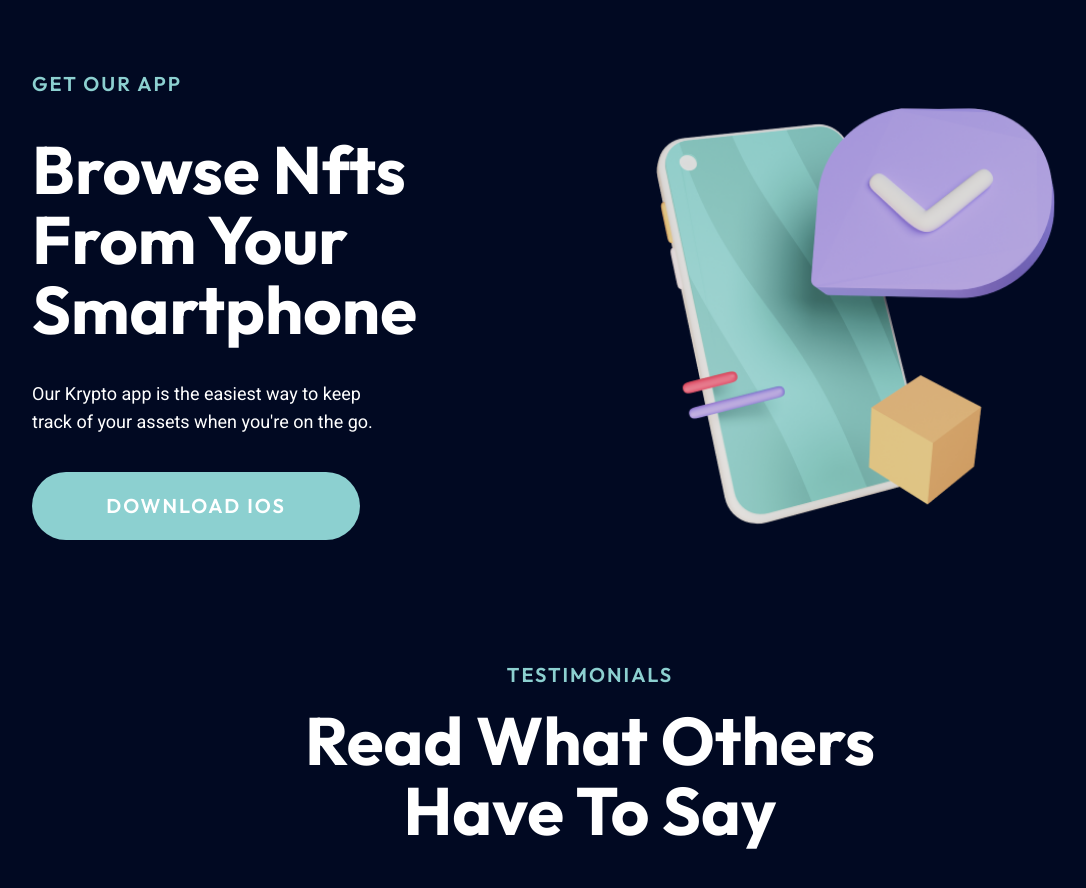
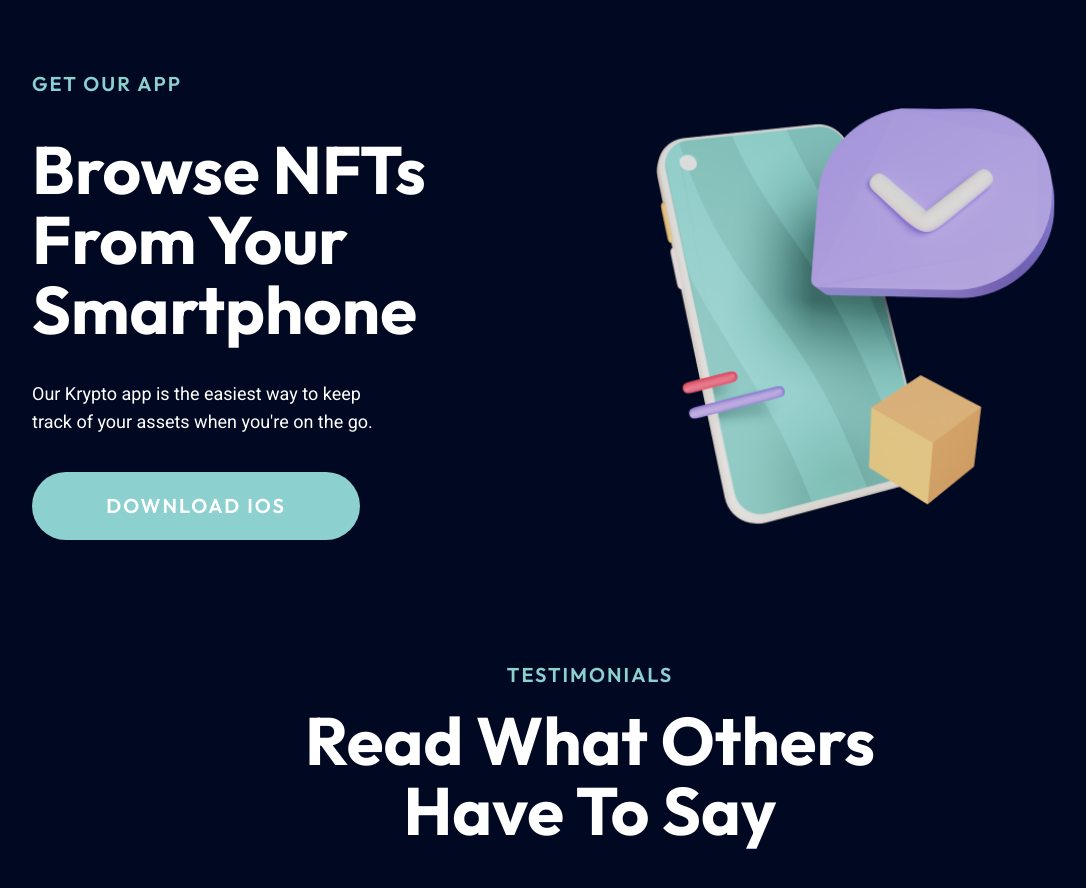
Before and after one commit to Mironshoh08/Website-krypto, a plain HTML site: page index.html in a window 1280 px wide. Shown: the part 1620-2508 px from the top of the page, without its empty margins (50-1136 px from the left). Drawn offline with nearby package versions, Linux system fonts and the light colour scheme.

Commit message:
Update index.html

```diff
--- a/index.html
+++ b/index.html
@@ -110,7 +110,7 @@
                 <div class="row">
                     <div class="col-xl-6 section3__column">
                         <p class="section3__title">get our app</p>
-                        <p class="section3__text">browse nfts from
+                        <p class="section3__text">browse NFTs from
                             your smartphone</p>
                         <p class="section3__text1">Our Krypto app is the easiest way to keep track of your assets when
                             you're on the go.</p>
```
